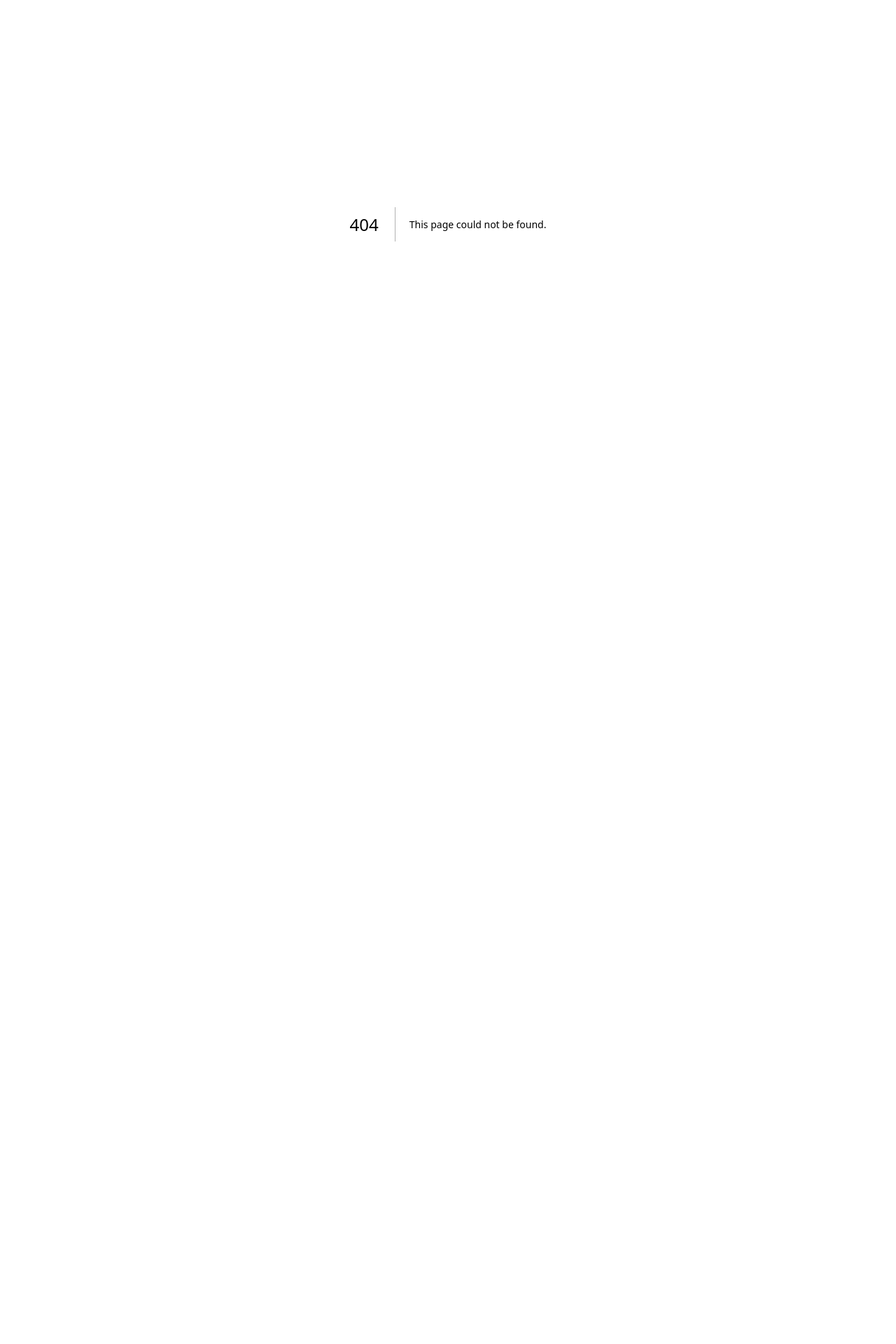
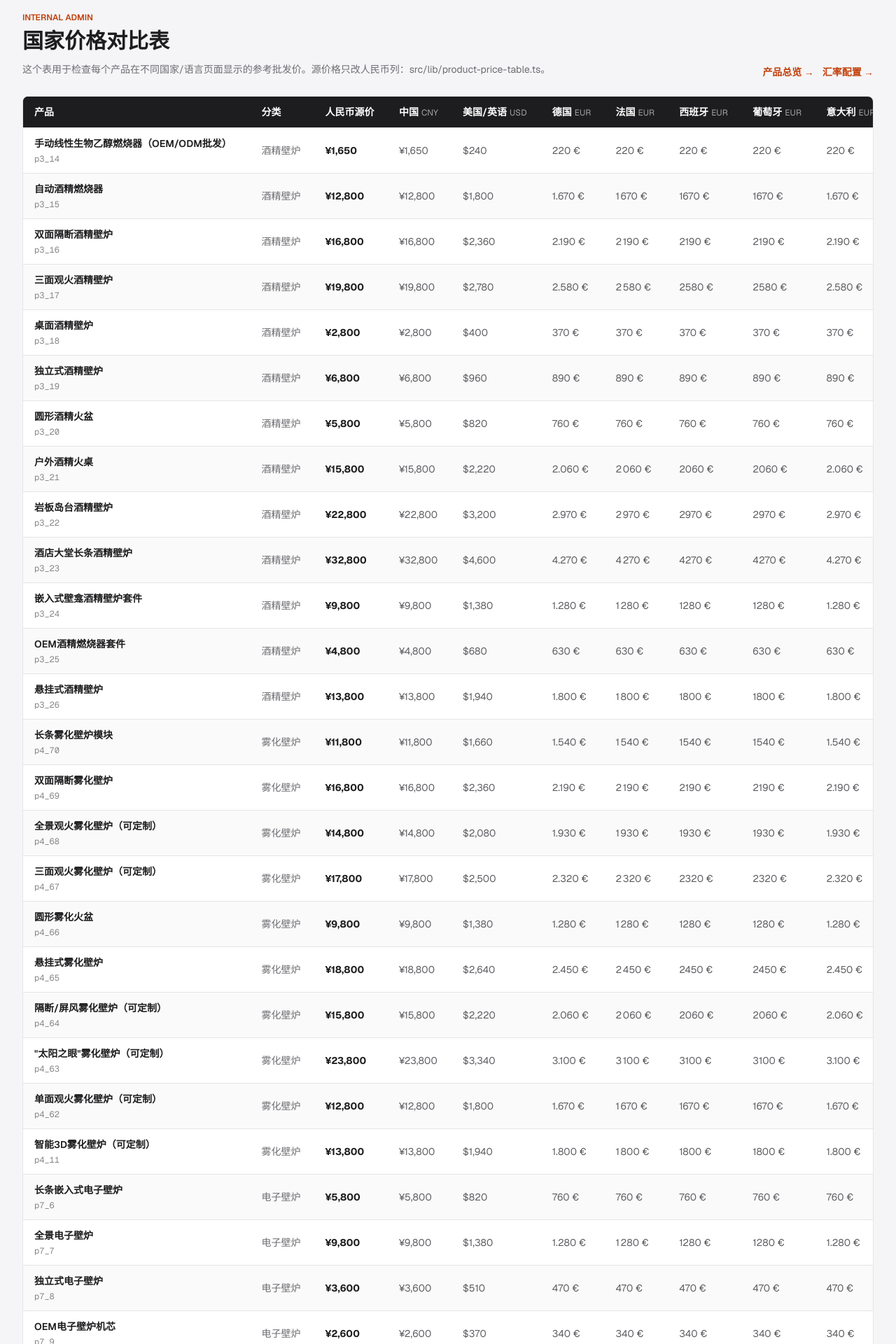
Before and after one commit to kanv34-bot/sfireplace, a Next.js app: page /1/admin/price-matrix in a window 1280 px wide. Before the commit this address had no page. Shown: the part 80-2000 px from the top of the page at 70% size. Before the commit the page ends 800 px from the top, so only its background shows below. Built offline with nearby package versions, Linux system fonts and the light colour scheme.

Commit message:
Add product price matrix source table

```diff
--- a/src/app/[lang]/admin/page.tsx
+++ b/src/app/[lang]/admin/page.tsx
@@ -22,7 +22,7 @@ export default async function AdminPage({
           第一版管理台用于检查产品人民币源价格、各语言自动换算价格和汇率设置。当前版本不在线写入文件，产品数据仍以代码仓库为准。
         </p>
 
-        <div className="mt-8 grid gap-4 sm:grid-cols-2">
+        <div className="mt-8 grid gap-4 sm:grid-cols-3">
           <Link
             href={`/${lang}/admin/products`}
             className="rounded-[8px] border border-[#e5e5ea] bg-white p-6 hover:border-[#c2410c]"
@@ -30,6 +30,16 @@ export default async function AdminPage({
             <h2 className="text-xl font-bold text-[#1d1d1f]">产品价格总览</h2>
             <p className="mt-2 text-sm leading-6 text-[#6e6e73]">
               查看每个产品的人民币源价格，以及中文、英文、德语、日语等页面的自动换算价格。
+            </p>
+          </Link>
+
+          <Link
+            href={`/${lang}/admin/price-matrix`}
+            className="rounded-[8px] border border-[#e5e5ea] bg-white p-6 hover:border-[#c2410c]"
+          >
+            <h2 className="text-xl font-bold text-[#1d1d1f]">国家价格对比表</h2>
+            <p className="mt-2 text-sm leading-6 text-[#6e6e73]">
+              一张表查看每个产品在中文、英语、德语、法语、日语、阿语等页面显示的价格。
             </p>
           </Link>
 
--- /dev/null
+++ b/src/app/[lang]/admin/price-matrix/page.tsx
@@ -0,0 +1,118 @@
+import type { Metadata } from "next";
+import Link from "next/link";
+import { products, categories } from "@/lib/products";
+import { formatLocalizedPrice } from "@/lib/product-pricing";
+import { getProductBasePriceCny, productPriceTable } from "@/lib/product-price-table";
+
+export const metadata: Metadata = {
+  title: "Product Price Matrix | Fireplace Master",
+  robots: { index: false, follow: false },
+};
+
+const marketColumns = [
+  { key: "zh", label: "中国", currency: "CNY" },
+  { key: "en", label: "美国/英语", currency: "USD" },
+  { key: "de", label: "德国", currency: "EUR" },
+  { key: "fr", label: "法国", currency: "EUR" },
+  { key: "es", label: "西班牙", currency: "EUR" },
+  { key: "pt", label: "葡萄牙", currency: "EUR" },
+  { key: "it", label: "意大利", currency: "EUR" },
+  { key: "ru", label: "俄罗斯", currency: "EUR" },
+  { key: "ja", label: "日本", currency: "JPY" },
+  { key: "ar", label: "中东/阿语", currency: "USD" },
+] as const;
+
+export default async function PriceMatrixPage({
+  params,
+}: {
+  params: Promise<{ lang: string }>;
+}) {
+  const { lang } = await params;
+  const categoryName = new Map(categories.map((category) => [category.id, category.name]));
+  const pricedProductIds = new Set(productPriceTable.map((row) => row.productId));
+
+  return (
+    <main className="min-h-screen bg-[#f5f5f7]">
+      <section className="mx-auto max-w-[1800px] px-4 py-8 sm:px-6 lg:px-8">
+        <div className="flex flex-col gap-4 sm:flex-row sm:items-end sm:justify-between">
+          <div>
+            <p className="text-xs font-semibold uppercase text-[#c2410c]">Internal Admin</p>
+            <h1 className="mt-2 text-3xl font-bold text-[#1d1d1f]">国家价格对比表</h1>
+            <p className="mt-2 max-w-4xl text-sm leading-7 text-[#6e6e73]">
+              这个表用于检查每个产品在不同国家/语言页面显示的参考批发价。源价格只改人民币列：src/lib/product-price-table.ts。
+            </p>
+          </div>
+          <div className="flex flex-wrap gap-3">
+            <Link href={`/${lang}/admin/products`} className="text-sm font-semibold text-[#c2410c]">
+              产品总览 →
+            </Link>
+            <Link href={`/${lang}/admin/exchange-rates`} className="text-sm font-semibold text-[#c2410c]">
+              汇率配置 →
+            </Link>
+          </div>
+        </div>
+
+        <div className="mt-6 overflow-x-auto rounded-[8px] border border-[#e5e5ea] bg-white">
+          <table className="w-full min-w-[1680px] border-collapse text-left text-sm">
+            <thead className="bg-[#1d1d1f] text-white">
+              <tr>
+                <th className="sticky left-0 z-10 whitespace-nowrap bg-[#1d1d1f] px-4 py-3 font-semibold">产品</th>
+                <th className="whitespace-nowrap px-4 py-3 font-semibold">分类</th>
+                <th className="whitespace-nowrap px-4 py-3 font-semibold">人民币源价</th>
+                {marketColumns.map((market) => (
+                  <th key={market.key} className="whitespace-nowrap px-4 py-3 font-semibold">
+                    {market.label}
+                    <span className="ml-1 text-xs font-normal text-white/60">{market.currency}</span>
+                  </th>
+                ))}
+                <th className="whitespace-nowrap px-4 py-3 font-semibold">状态</th>
+              </tr>
+            </thead>
+            <tbody>
+              {products.map((product) => {
+                const priceCny = getProductBasePriceCny(product.id, product.priceCny);
+                const hasSourceRow = pricedProductIds.has(product.id);
+
+                return (
+                  <tr key={product.id} className="border-t border-[#e5e5ea] odd:bg-white even:bg-[#fafafa]">
+                    <td className="sticky left-0 z-10 bg-inherit px-4 py-3">
+                      <p className="font-semibold text-[#1d1d1f]">{product.name}</p>
+                      <p className="mt-1 font-mono text-xs text-[#86868b]">{product.id}</p>
+                    </td>
+                    <td className="px-4 py-3 text-[#6e6e73]">{categoryName.get(product.category) ?? product.category}</td>
+                    <td className="px-4 py-3 font-bold text-[#1d1d1f]">
+                      {priceCny ? `¥${priceCny.toLocaleString("zh-CN")}` : "面议"}
+                    </td>
+                    {marketColumns.map((market) => (
+                      <td key={market.key} className="whitespace-nowrap px-4 py-3 text-[#5f5f64]">
+                        {formatLocalizedPrice(priceCny, market.key)}
+                      </td>
+                    ))}
+                    <td className="px-4 py-3">
+                      <span className={`rounded-full px-2.5 py-1 text-xs font-semibold ${
+                        hasSourceRow
+                          ? "bg-[#ecfdf5] text-[#047857]"
+                          : "bg-[#fff7ed] text-[#c2410c]"
+                      }`}>
+                        {hasSourceRow ? "已进总表" : "使用旧价"}
+                      </span>
+                    </td>
+                  </tr>
+                );
+              })}
+            </tbody>
+          </table>
+        </div>
+
+        <div className="mt-6 rounded-[8px] border border-[#fed7aa] bg-[#fff7ed] p-5">
+          <h2 className="text-base font-bold text-[#9a3412]">你以后怎么改价格</h2>
+          <ol className="mt-3 list-decimal space-y-2 pl-5 text-sm leading-6 text-[#7c2d12]">
+            <li>打开 src/lib/product-price-table.ts。</li>
+            <li>只修改对应产品的 priceCny，例如 p3_15 的 12800。</li>
+            <li>保存、构建、部署后，产品列表页、详情页、日语/德语/英语等价格会自动同步。</li>
+          </ol>
+        </div>
+      </section>
+    </main>
+  );
+}
--- a/src/app/[lang]/admin/products/page.tsx
+++ b/src/app/[lang]/admin/products/page.tsx
@@ -2,6 +2,7 @@ import type { Metadata } from "next";
 import Link from "next/link";
 import { products, categories } from "@/lib/products";
 import { formatLocalizedPrice, formatReferencePrice } from "@/lib/product-pricing";
+import { getProductBasePriceCny } from "@/lib/product-price-table";
 
 export const metadata: Metadata = {
   title: "Product Pricing Admin | Fireplace Master",
@@ -26,7 +27,7 @@ export default async function AdminProductsPage({
             <p className="text-xs font-semibold uppercase text-[#c2410c]">Internal Admin</p>
             <h1 className="mt-2 text-3xl font-bold text-[#1d1d1f]">产品价格总览</h1>
             <p className="mt-2 text-sm text-[#6e6e73]">
-              人民币为唯一源价格，前台按语言自动换算。修改源价格位置：src/lib/products.ts 的 priceCny 字段。
+              人民币为唯一源价格，前台按语言自动换算。修改源价格位置：src/lib/product-price-table.ts 的 productPriceTable。
             </p>
           </div>
           <Link href={`/${lang}/admin/exchange-rates`} className="text-sm font-semibold text-[#c2410c]">
@@ -47,6 +48,10 @@ export default async function AdminProductsPage({
             </thead>
             <tbody>
               {products.map((product) => (
+                (() => {
+                  const priceCny = getProductBasePriceCny(product.id, product.priceCny);
+
+                  return (
                     <tr key={product.id} className="border-t border-[#e5e5ea] odd:bg-white even:bg-[#fafafa]">
                       <td className="px-4 py-3 font-mono text-xs text-[#6e6e73]">{product.id}</td>
                       <td className="px-4 py-3 text-[#6e6e73]">{categoryName.get(product.category) ?? product.category}</td>
@@ -55,11 +60,11 @@ export default async function AdminProductsPage({
                         <p className="mt-1 text-xs text-[#6e6e73]">{product.nameEn}</p>
                       </td>
                       <td className="px-4 py-3 font-semibold text-[#1d1d1f]">
-                    {product.priceCny ? `¥${product.priceCny.toLocaleString("zh-CN")}` : "面议"}
+                        {priceCny ? `¥${priceCny.toLocaleString("zh-CN")}` : "面议"}
                       </td>
                       {previewLangs.map((locale) => (
                         <td key={locale} className="px-4 py-3 text-[#5f5f64]">
-                      {formatLocalizedPrice(product.priceCny, locale)}
+                          {formatLocalizedPrice(priceCny, locale)}
                         </td>
                       ))}
                       <td className="px-4 py-3">
@@ -71,6 +76,8 @@ export default async function AdminProductsPage({
                         </Link>
                       </td>
                     </tr>
+                  );
+                })()
               ))}
             </tbody>
           </table>
@@ -80,6 +87,7 @@ export default async function AdminProductsPage({
           <h2 className="text-base font-bold text-[#9a3412]">前台显示规则</h2>
           <ul className="mt-3 space-y-2 text-sm leading-6 text-[#7c2d12]">
             <li>产品列表页和详情页统一调用价格模块，不再手工拼接 ¥、US$ 或日元。</li>
+            <li>价格源头是 src/lib/product-price-table.ts，改完提交部署后会同步到对应产品页面。</li>
             <li>示例：p3_15 人民币 ¥12,800，在日语页显示为 {formatReferencePrice(12800, "ja")}。</li>
             <li>最终成交价仍需按规格、数量、包装、汇率和贸易条款确认。</li>
           </ul>
--- a/src/app/[lang]/products/[id]/page.tsx
+++ b/src/app/[lang]/products/[id]/page.tsx
@@ -15,6 +15,7 @@ import {
   getPriceCopy,
   getPricingRule,
 } from "@/lib/product-pricing";
+import { getProductBasePriceCny } from "@/lib/product-price-table";
 import {
   getEthanolWholesaleCopy,
   getEthanolWholesaleKeywords,
@@ -372,9 +373,10 @@ export default async function ProductDetailPage({
   const coreDisplayConfig = getCoreWholesaleDisplayConfig(product.id, lang);
   const coreValues = getCoreWholesaleValueCopy(lang);
   const coreProductDetail = getCoreProductDetail(product.id, lang);
+  const displayPriceCny = getProductBasePriceCny(product.id, product.priceCny);
   const priceCopy = getPriceCopy(lang);
   const pricingRule = getPricingRule(lang);
-  const localizedOfferPrice = convertCnyPrice(product.priceCny, lang);
+  const localizedOfferPrice = convertCnyPrice(displayPriceCny, lang);
   const ethanolCopy = getEthanolWholesaleCopy(lang);
   const localizedBrand = localizedField(product, "brand", lang, langMap);
   const localizedProductName = localizedField(product, "name", lang, langMap);
@@ -717,11 +719,11 @@ export default async function ProductDetailPage({
                 {isCoreWholesale
                   ? isEthanol
                     ? ethanolCopy.priceFrom
-                    : product.priceCny
-                      ? formatReferencePrice(product.priceCny, lang)
+                    : displayPriceCny
+                      ? formatReferencePrice(displayPriceCny, lang)
                       : coreCopy.requestQuote
-                  : product.priceCny
-                  ? formatReferencePrice(product.priceCny, lang)
+                  : displayPriceCny
+                  ? formatReferencePrice(displayPriceCny, lang)
                   : t.contact_for_price}
               </p>
               <p className="text-xs text-[#ea580c] mt-1">
@@ -1025,7 +1027,7 @@ export default async function ProductDetailPage({
           lang={lang}
           productId={product.id}
           productName={productName}
-          priceCny={product.priceCny}
+          priceCny={displayPriceCny}
         />
       )}
 
--- a/src/app/[lang]/products/page.tsx
+++ b/src/app/[lang]/products/page.tsx
@@ -6,6 +6,7 @@ import { getDictionary } from "@/lib/dictionary";
 import { localizedField } from "@/lib/localize";
 import { loadLangData } from "@/lib/lang-data";
 import { formatReferencePrice } from "@/lib/product-pricing";
+import { getProductBasePriceCny } from "@/lib/product-price-table";
 
 export async function generateMetadata({
   params,
@@ -103,6 +104,7 @@ export default async function ProductsPage({
                   const hoverImage = product.images[1];
                   const hasProductScenePair = Boolean(hoverImage?.includes("/scene/"));
                   const localizedBrand = localizedField(product, "brand", lang, langMap);
+                  const priceCny = getProductBasePriceCny(product.id, product.priceCny);
 
                   return (
                     <Link
@@ -145,9 +147,9 @@ export default async function ProductsPage({
                         <p className="text-xs text-[#6e6e73] mt-1 line-clamp-2">
                           {localizedField(product, "description", lang, langMap)}
                         </p>
-                        {product.priceCny && (
+                        {priceCny && (
                           <p className="mt-3 text-sm font-semibold text-[#c2410c]">
-                            {formatReferencePrice(product.priceCny, lang)}
+                            {formatReferencePrice(priceCny, lang)}
                           </p>
                         )}
                       </div>
--- /dev/null
+++ b/src/lib/product-price-table.ts
@@ -0,0 +1,48 @@
+export type ProductPriceRow = {
+  productId: string;
+  priceCny: number;
+  note?: string;
+};
+
+export const productPriceTable: ProductPriceRow[] = [
+  { productId: "p3_14", priceCny: 1650, note: "手动线性生物乙醇燃烧器" },
+  { productId: "p3_15", priceCny: 12800, note: "自动酒精燃烧器" },
+  { productId: "p3_16", priceCny: 16800, note: "双面隔断酒精壁炉" },
+  { productId: "p3_17", priceCny: 19800, note: "三面观火酒精壁炉" },
+  { productId: "p3_18", priceCny: 2800, note: "桌面酒精壁炉" },
+  { productId: "p3_19", priceCny: 6800, note: "独立式酒精壁炉" },
+  { productId: "p3_20", priceCny: 5800, note: "圆形酒精火盆" },
+  { productId: "p3_21", priceCny: 15800, note: "户外酒精火桌" },
+  { productId: "p3_22", priceCny: 22800, note: "岩板岛台酒精壁炉" },
+  { productId: "p3_23", priceCny: 32800, note: "酒店大堂长条酒精壁炉" },
+  { productId: "p3_24", priceCny: 9800, note: "嵌入式壁龛酒精壁炉套件" },
+  { productId: "p3_25", priceCny: 4800, note: "OEM酒精燃烧器套件" },
+  { productId: "p3_26", priceCny: 13800, note: "悬挂式酒精壁炉" },
+  { productId: "p4_70", priceCny: 11800, note: "雾化壁炉标准款" },
+  { productId: "p4_69", priceCny: 16800, note: "双面雾化壁炉" },
+  { productId: "p4_68", priceCny: 14800, note: "全景雾化壁炉" },
+  { productId: "p4_67", priceCny: 17800, note: "三面雾化壁炉" },
+  { productId: "p4_66", priceCny: 9800, note: "圆形雾化壁炉" },
+  { productId: "p4_65", priceCny: 18800, note: "悬挂式雾化壁炉" },
+  { productId: "p4_64", priceCny: 15800, note: "隔断式雾化壁炉" },
+  { productId: "p4_63", priceCny: 23800, note: "太阳之眼雾化壁炉" },
+  { productId: "p4_62", priceCny: 12800, note: "单面雾化壁炉" },
+  { productId: "p4_11", priceCny: 13800, note: "智能雾化壁炉" },
+  { productId: "p7_6", priceCny: 5800, note: "嵌入式电子壁炉" },
+  { productId: "p7_7", priceCny: 9800, note: "全景电子壁炉" },
+  { productId: "p7_8", priceCny: 3600, note: "独立式电子壁炉" },
+  { productId: "p7_9", priceCny: 2600, note: "OEM电子壁炉核心模块" },
+  { productId: "p9_1", priceCny: 16800, note: "全息壁炉显示模块" },
+  { productId: "p9_2", priceCny: 22800, note: "投影壁炉系统" },
+  { productId: "p9_3", priceCny: 36800, note: "沉浸式火焰影像墙" },
+];
+
+const productPriceMap = new Map(productPriceTable.map((row) => [row.productId, row]));
+
+export function getProductPriceRow(productId: string): ProductPriceRow | undefined {
+  return productPriceMap.get(productId);
+}
+
+export function getProductBasePriceCny(productId: string, fallbackPriceCny?: number): number | undefined {
+  return getProductPriceRow(productId)?.priceCny ?? fallbackPriceCny;
+}
```
Lines whose indentation alone changed are shown as unchanged.
